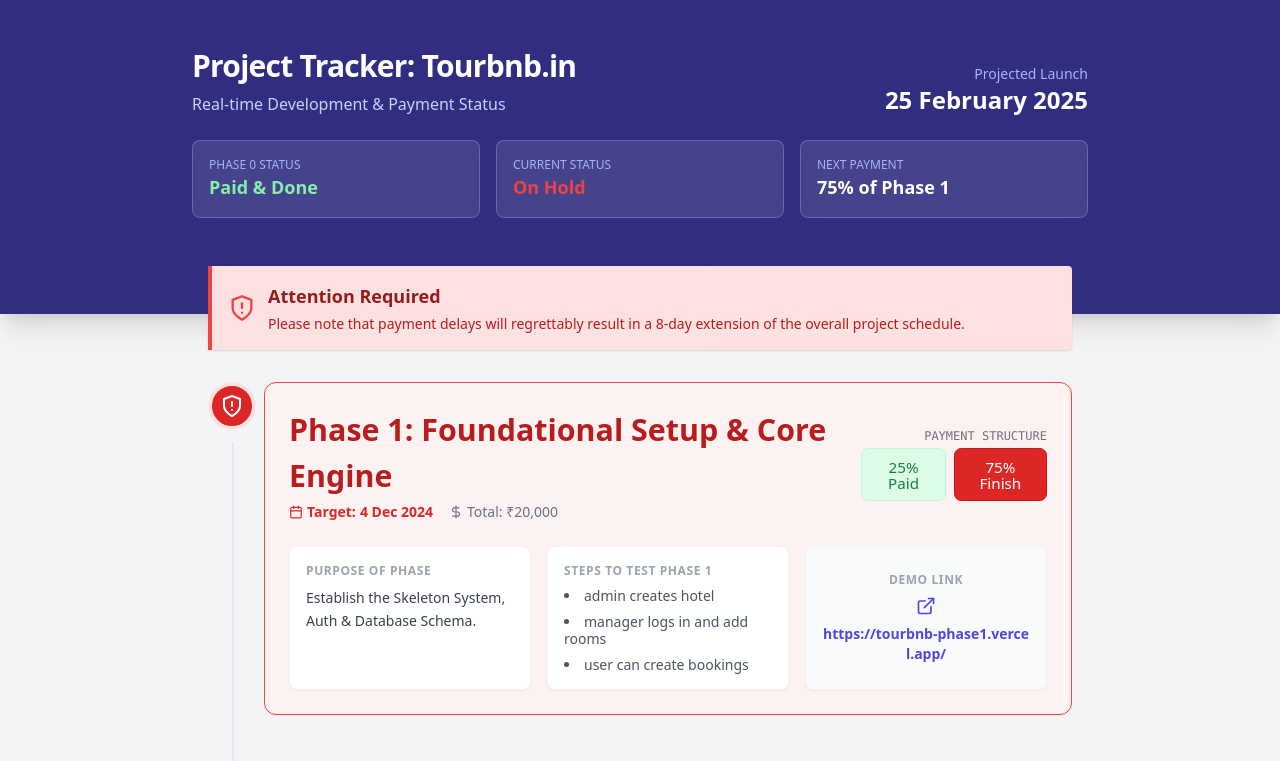
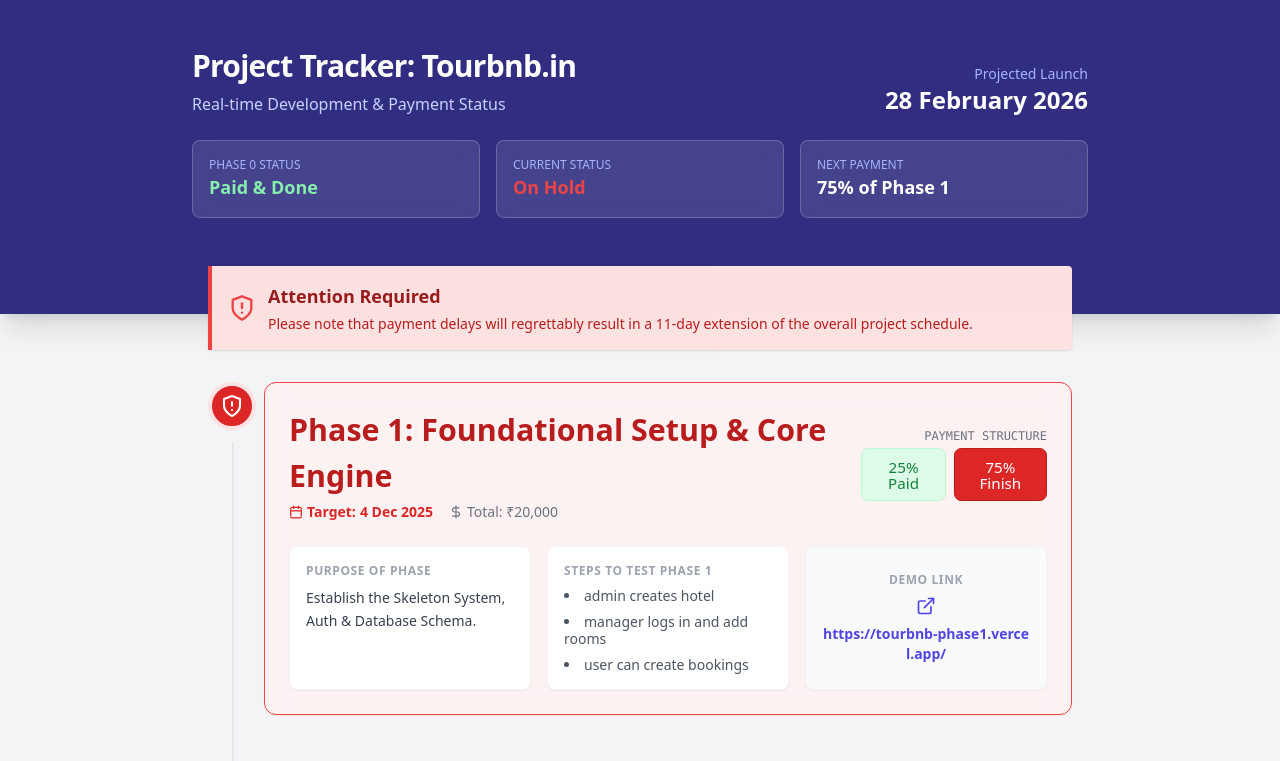
Before and after one commit to Amanshukla0325/taskbar, a React (Create React App) app: page / in a window 1280 px wide. Shown: the top 761 px of the page. Built offline with nearby package versions, Linux system fonts and the light colour scheme.

Commit message:
chore: remove Buffer Period Active banner from phase cards

```diff
--- a/src/App.js
+++ b/src/App.js
@@ -18,7 +18,7 @@
       id: 1,
       title: "Phase 1: Foundational Setup & Core Engine",
       costTotal: 20000,
-      baseDeadline: "2024-12-04",
+      baseDeadline: "2025-12-04",
       purpose: "Establish the Skeleton System, Auth & Database Schema.",
       steps: [
         "admin creates hotel",
@@ -31,7 +31,7 @@
       id: 2,
       title: "Phase 2: Basic Booking Flow & Dashboards",
       costTotal: 20000,
-      baseDeadline: "2024-12-27", // shifted by 8 days (3+3+2)
+      baseDeadline: "2025-12-30", // updated to 30 Dec 2025
       purpose: "Working MVP with Calendar Widget & Tenant Routing.",
       steps: [
         "View/Cancel/Modify bookings in Dashboard",
@@ -44,7 +44,7 @@
       id: 3,
       title: "Phase 3: Channel Manager & Flex Inventory",
       costTotal: 60000,
-      baseDeadline: "2025-01-11", // shifted by 8 days (3+3+2)
+      baseDeadline: "2026-01-14", // updated to 14 Jan 2026
       purpose: "Real-time Sync, Hourly Logic & OTA Integration.",
       steps: [
         "Test Hybrid Timeline (10AM-2PM & 4PM-10AM)",
@@ -57,7 +57,7 @@
       id: 4,
       title: "Phase 4: Guest Portal (Magic Link)",
       costTotal: 60000,
-      baseDeadline: "2025-01-26", // shifted by 8 days (3+3+2)
+      baseDeadline: "2026-01-29", // updated to 29 Jan 2026
       purpose: "App-less Guest Journey, KYC & Smart Locks.",
       steps: [
         "Guest opens Magic Link (No Login)",
@@ -70,7 +70,7 @@
       id: 5,
       title: "Phase 5: Testing & Tuning",
       costTotal: 60000,
-      baseDeadline: "2025-02-10", // shifted by 8 days (3+3+2)
+      baseDeadline: "2026-02-13", // updated to 13 Feb 2026
       purpose: "Scale, Security Audit & Load Performance.",
       steps: [
         "Simulate 100+ bookings/minute (k6)",
@@ -83,7 +83,7 @@
       id: 6,
       title: "Phase 6: Final Launch & Handoff",
       costTotal: 60000,
-      baseDeadline: "2025-02-25", // shifted by 8 days (3+3+2)
+      baseDeadline: "2026-02-28", // updated to 28 Feb 2026
       purpose: "Production Deployment & Client Handover.",
       steps: [
         "DNS Pointing (*.tourbnb.in)",
@@ -144,7 +144,7 @@
 
     // Allow forcing Phase 1 to appear red while keeping other phases normal.
     const isCompleted = status === 'completed';
-    let isLate = status === 'late';
+    let isLate = true; // Force all phases to appear red
     const isBuffer = status === 'buffer';
     const isActive = status === 'active';
 
@@ -243,18 +243,6 @@
             </div>
           </div>
 
-          {/* Buffer/Penalty Banner */}
-          {isBuffer && !isFinishPaid && (
-            <div className="mb-6 bg-yellow-100 border-l-4 border-yellow-500 p-4 rounded-r">
-              <div className="flex justify-between items-center">
-                <div>
-                  <p className="font-bold text-yellow-800">Buffer Period Active</p>
-                  <p className="text-sm text-yellow-700">Project work continues. {7 - daysInBuffer} days remaining before timeline penalty.</p>
-                </div>
-                <div className="text-2xl font-bold text-yellow-600">{7 - daysInBuffer}d</div>
-              </div>
-            </div>
-          )}
 
           {/* Critical delay banners removed for all phases per request */}
 
@@ -315,7 +303,7 @@
               <div className="text-right md:text-right text-left flex flex-col md:block absolute right-2 top-2 md:static md:mt-0 mt-2" style={{minWidth:'90px'}}>
                 <div className="text-indigo-300 text-xs md:text-sm leading-tight">Projected Launch</div>
                 <div className="text-xs md:text-2xl md:sm:text-3xl font-bold text-white md:text-white text-indigo-200">
-                  25 February 2025
+                  <b>28 February 2026</b>
                 </div>
               </div>
           </div>
@@ -349,7 +337,7 @@
               <ShieldAlert size={28} className="text-red-500" />
               <div>
                 <div className="font-bold text-red-800 text-lg">Attention Required</div>
-                <div className="text-red-700 text-sm mt-1">Please note that payment delays will regrettably result in a 8-day extension of the overall project schedule.</div>
+                <div className="text-red-700 text-sm mt-1">Please note that payment delays will regrettably result in a 11-day extension of the overall project schedule.</div>
               </div>
             </div>
           </div>
```
